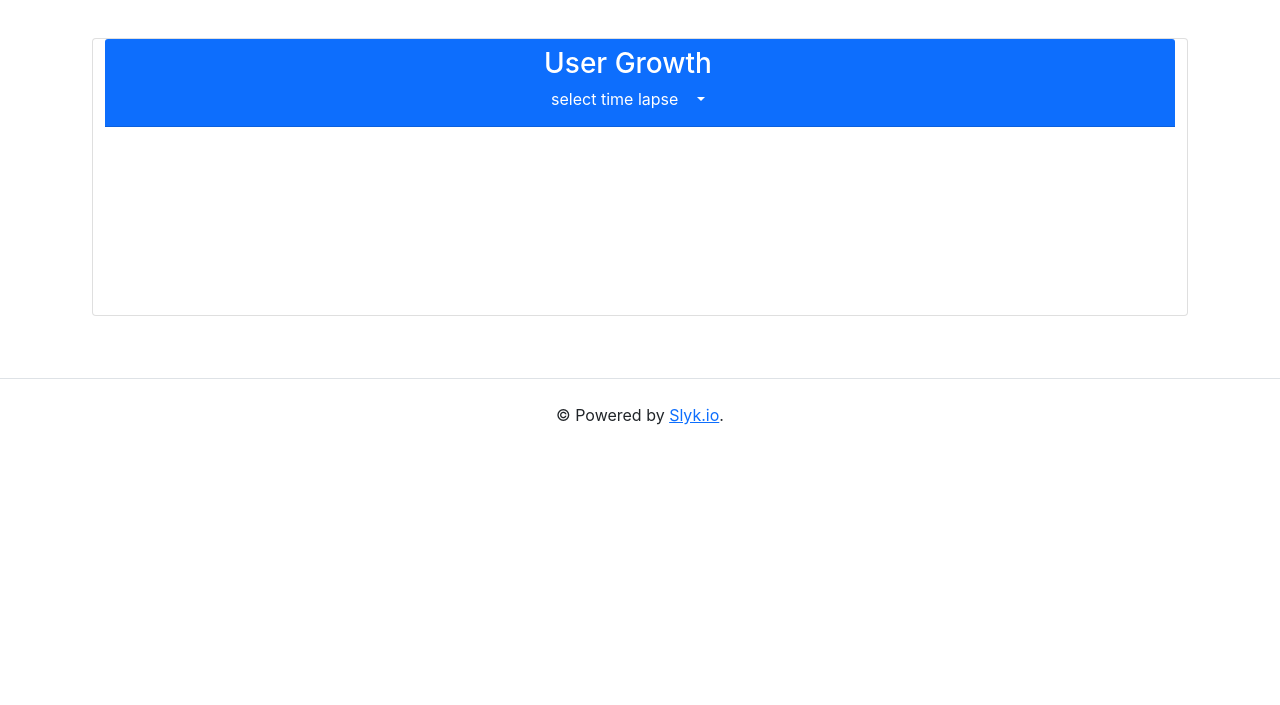
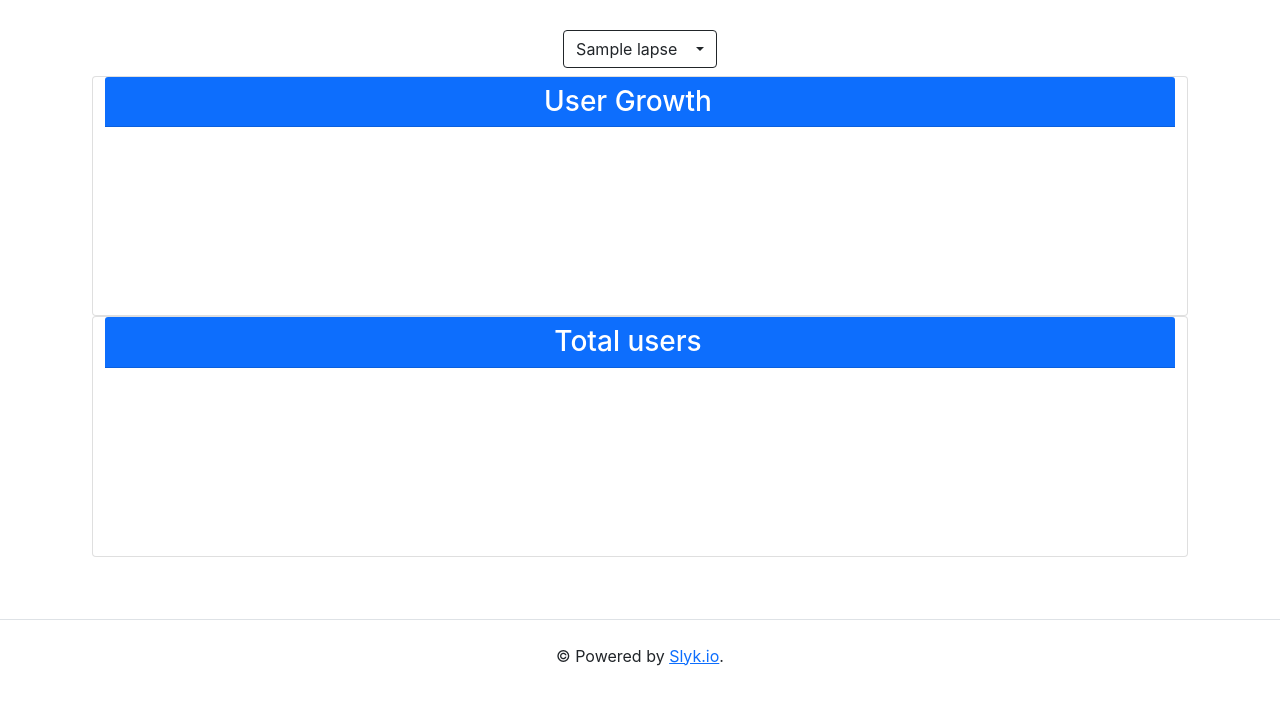
Before and after one commit to abeldarrain/slykhub, a Flask app: template slykhub/templates/dashboard/users.html in a window 1280 px wide. Shown: the part 60-765 px from the top of the page. Run offline with Flask 2, Linux system fonts and the light colour scheme; the template is opened without the code that fills it: most values are stand-ins (such as "Sample title", 1, 10 or a date in 2020); a map, chart or similar area stays blank; some libraries are stand-ins or nearby versions.

Commit message:
User growth and total users functional

```diff
--- a/slykhub/static/css/dashboard/users.css
+++ b/slykhub/static/css/dashboard/users.css
@@ -0,0 +1,4 @@
+card{
+    padding: 0px;
+    margin: 20px;
+}
--- a/slykhub/templates/dashboard/users.html
+++ b/slykhub/templates/dashboard/users.html
@@ -8,27 +8,78 @@
 {% endblock Dcss %}
 
 {% block Dcontent%}
+<div class = "text-center">
+                <a class="btn btn-outline-dark dropdown-toggle" id ="timelapsebtn" data-bs-toggle="dropdown" href="#">
+                  {{timelapses[1]}}<span class="caret"></span>
+                </a>
+                <ul class="dropdown-menu">
+                    {% for lapse in timelapses%}
+                            <li><a class="dropdown-item" href="#">{{lapse}}</a></li>
+                        {% endfor %}
+                </ul>
+                <input type="hidden" id="selected_timelapse" value="{{timelapses[1]}}" />
+            </div>
 <div class="row py-2 text-justify">
-    <div class="card"  id="OrdersByPriceCard">
+    <div class="card"  id="NewUsersInTimeCard">
         <div class="card-header bg-primary text-white">
             <div class="row w-100 text-center">
             <h3>User Growth</h3>
-            <div class = "text-center">
-                <a class="btn btn-outline-white dropdown-toggle text-white" id ="assetbtn" data-bs-toggle="dropdown" href="#">
-                  select time lapse<span class="caret"></span>
-                </a>
-                <ul class="dropdown-menu">
-
-                </ul>
-                <input type="hidden" id="selected_datetime" value="" />
-            </div>
             </div>
         </div>
 
-        <div class="card-body" id="UsersInTime">
+        <div class="card-body" id="NewUsersInTime">
 
-            <canvas id="UsersInTimeChart" class="chart-container"></canvas>
+            <canvas id="NewUsersInTimeChart" class="chart-container"></canvas>
+            <script>
+                const NUBD = document.getElementById('NewUsersInTimeChart');
 
+                var NUBDchart = new Chart(NUBD, {
+                    type: 'bar',
+                    data: {
+                    labels: {{date_list_two_weeks_ago |tojson}},
+                    datasets: {{new_users_by_date_2weeks_dataset | tojson}}
+                    },
+                    options: {
+                            responsive:true,
+                            scales: {
+                                y: {
+                                  beginAtZero: true
+                                }
+                            }
+                    }
+                });
+            </script>
+        </div>
+    </div>
+    <div class="card"  id="TotalUsersInTimeCard">
+        <div class="card-header bg-primary text-white">
+            <div class="row w-100 text-center">
+            <h3>Total users</h3>
+            </div>
+        </div>
+
+        <div class="card-body" id="TotalUsersInTime">
+
+            <canvas id="TotalUsersInTimeChart" class="chart-container"></canvas>
+            <script>
+                const TUBD = document.getElementById('TotalUsersInTimeChart');
+
+                var TUBDchart = new Chart(TUBD, {
+                    type: 'line',
+                    data: {
+                    labels: {{date_list_two_weeks_ago |tojson}},
+                    datasets: {{total_users_2weeks_dataset | tojson}}
+                    },
+                    options: {
+                            responsive:true,
+                            scales: {
+                                y: {
+                                  beginAtZero: true
+                                }
+                            }
+                    }
+                });
+            </script>
         </div>
     </div>
 
@@ -36,6 +87,104 @@
 
 
 
+<script type="text/javascript">
+    $(".dropdown-menu li a").click(function(){
 
+        $("#timelapsebtn").html($(this).text()+' <span class="caret"></span>');
+
+        $("input[id='selected_timelapse']").val($(this).text());
+
+        console.log('refresh charts');
+        tl = document.getElementById('selected_timelapse').value;
+        switch(tl) {
+            case 'Last week':
+            NUBDchart.data.datasets = {{new_users_by_date_1week_dataset | tojson}}
+            TUBDchart.data.datasets = {{total_users_1week_dataset | tojson}}
+
+
+            NUBDchart.data.labels= {{date_list_one_week_ago |tojson}};
+            NUBDchart.update();
+            TUBDchart.data.labels= {{date_list_one_week_ago |tojson}};
+            TUBDchart.update();
+              break;
+
+            case 'Last 2 weeks':
+            NUBDchart.data.datasets = {{new_users_by_date_2weeks_dataset | tojson}}
+            TUBDchart.data.datasets = {{total_users_2weeks_dataset | tojson}}
+
+
+            NUBDchart.data.labels= {{date_list_two_weeks_ago |tojson}};
+            NUBDchart.update();
+            TUBDchart.data.labels= {{date_list_two_weeks_ago |tojson}};
+            TUBDchart.update();
+              break;
+
+            case 'Last month':
+            NUBDchart.data.datasets = {{new_users_by_date_1month_dataset | tojson}}
+            TUBDchart.data.datasets = {{total_users_1month_dataset | tojson}}
+
+
+            NUBDchart.data.labels= {{date_list_one_month_ago |tojson}};
+            NUBDchart.update();
+            TUBDchart.data.labels= {{date_list_one_month_ago |tojson}};
+            TUBDchart.update();
+                break;
+
+            case 'Last 3 months':
+            NUBDchart.data.datasets = {{new_users_by_date_3months_dataset | tojson}}
+            TUBDchart.data.datasets = {{total_users_3months_dataset | tojson}}
+
+
+            NUBDchart.data.labels= {{date_list_three_months_ago |tojson}};
+            NUBDchart.update();
+            TUBDchart.data.labels= {{date_list_three_months_ago |tojson}};
+            TUBDchart.update();
+                break;
+
+            case 'Last 6 months':
+            NUBDchart.data.datasets = {{new_users_by_date_6months_dataset | tojson}}
+            TUBDchart.data.datasets = {{total_users_6months_dataset | tojson}}
+
+
+            NUBDchart.data.labels= {{date_list_six_months_ago |tojson}};
+            NUBDchart.update();
+            TUBDchart.data.labels= {{date_list_six_months_ago |tojson}};
+            TUBDchart.update();
+                break;
+
+            case 'Last year':
+            NUBDchart.data.datasets = {{new_users_by_date_1year_dataset | tojson}}
+            TUBDchart.data.datasets = {{total_users_1year_dataset | tojson}}
+
+
+            NUBDchart.data.labels= {{date_list_year_ago |tojson}};
+            NUBDchart.update();
+            TUBDchart.data.labels= {{date_list_year_ago |tojson}};
+            TUBDchart.update();
+                break;
+
+            case 'All':
+            NUBDchart.data.datasets = {{new_users_by_date_complete_dataset | tojson}}
+            TUBDchart.data.datasets = {{total_users_complete_dataset | tojson}}
+
+
+            NUBDchart.data.labels= {{date_list_complete |tojson}};
+            NUBDchart.update();
+            TUBDchart.data.labels= {{date_list_complete |tojson}};
+            TUBDchart.update();
+                break;
+
+            default:
+            NUBDchart.data.datasets = {{new_users_by_date_2weeks_dataset | tojson}}
+            TUBDchart.data.datasets = {{total_users_2weeks_dataset | tojson}}
+
+
+            NUBDchart.data.labels= {{date_list_two_weeks_ago |tojson}};
+            NUBDchart.update();
+            TUBDchart.data.labels= {{date_list_two_weeks_ago |tojson}};
+            TUBDchart.update();
+          }
+      });
+</script>
 </div>
 {% endblock Dcontent %}
--- a/slykhub/util.py
+++ b/slykhub/util.py
@@ -48,16 +48,16 @@ def get_stacked_users_dict(user_growth_dict, list_of_dates):
     if list_of_dates[0] in list(user_growth_dict.keys()):
         stop = list_of_dates[0]
         for i in user_growth_dict.keys():
-            print(i)
             if i == stop:
-                print('BBBBRRREEEEAAAAKKKK')
                 break
             else:
                 total += user_growth_dict[i]
 
     ####make dict####
     for day in list_of_dates:
+        if day in user_growth_dict:
             total += user_growth_dict[day]
-            total_users_by_date_given[day] = total
+        total_users_by_date_given[day] = total
+
 
     return total_users_by_date_given
```
